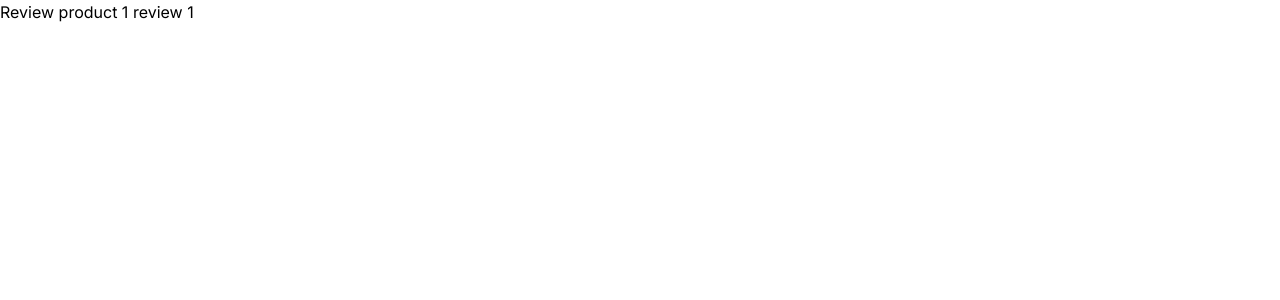
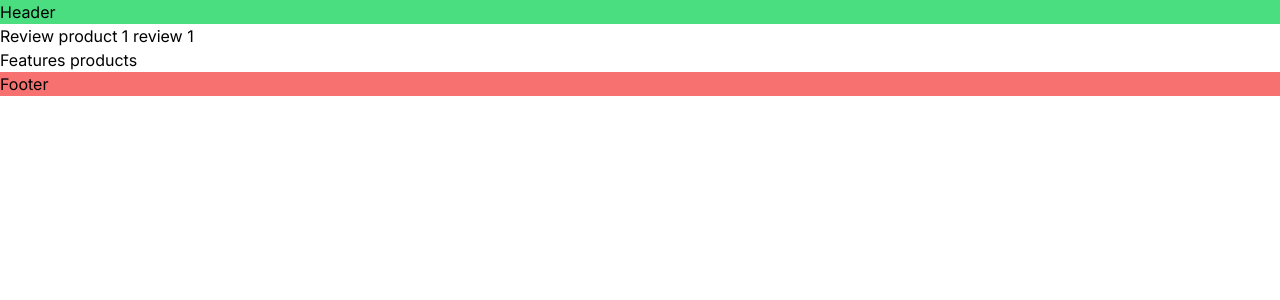
Before and after one commit to aleksandresher/next-course, a Next.js app: page /products/1/reviews/1 in a window 1280 px wide. Shown: the top 300 px of the page. Built offline with nearby package versions, Linux system fonts and the light colour scheme.

Commit message:
nested layouts

```diff
--- a/app/layout.tsx
+++ b/app/layout.tsx
@@ -16,7 +16,11 @@ export default function RootLayout({
 }>) {
   return (
     <html lang="en">
-      <body className={inter.className}>{children}</body>
+      <body className={inter.className}>
+        <header className="bg-green-400">Header</header>
+        {children}
+        <footer className="bg-red-400">Footer</footer>
+      </body>
     </html>
   );
 }
--- /dev/null
+++ b/app/products/[productId]/layout.tsx
@@ -0,0 +1,12 @@
+export default function ProductDetailsLayout({
+  children,
+}: {
+  children: React.ReactNode;
+}) {
+  return (
+    <>
+      {children}
+      <h2>Features products</h2>
+    </>
+  );
+}
--- a/app/products/[productId]/page.tsx
+++ b/app/products/[productId]/page.tsx
@@ -7,7 +7,9 @@ type Props = {
   };
 };
 
-export const generateMetadata = async ({ params }: Props): Metadata => {
+export const generateMetadata = async ({
+  params,
+}: Props): Promise<Metadata> => {
   const title = await new Promise((resolve) => {
     setTimeout(() => {
       resolve(`iPhone ${params.productId}`);
```
